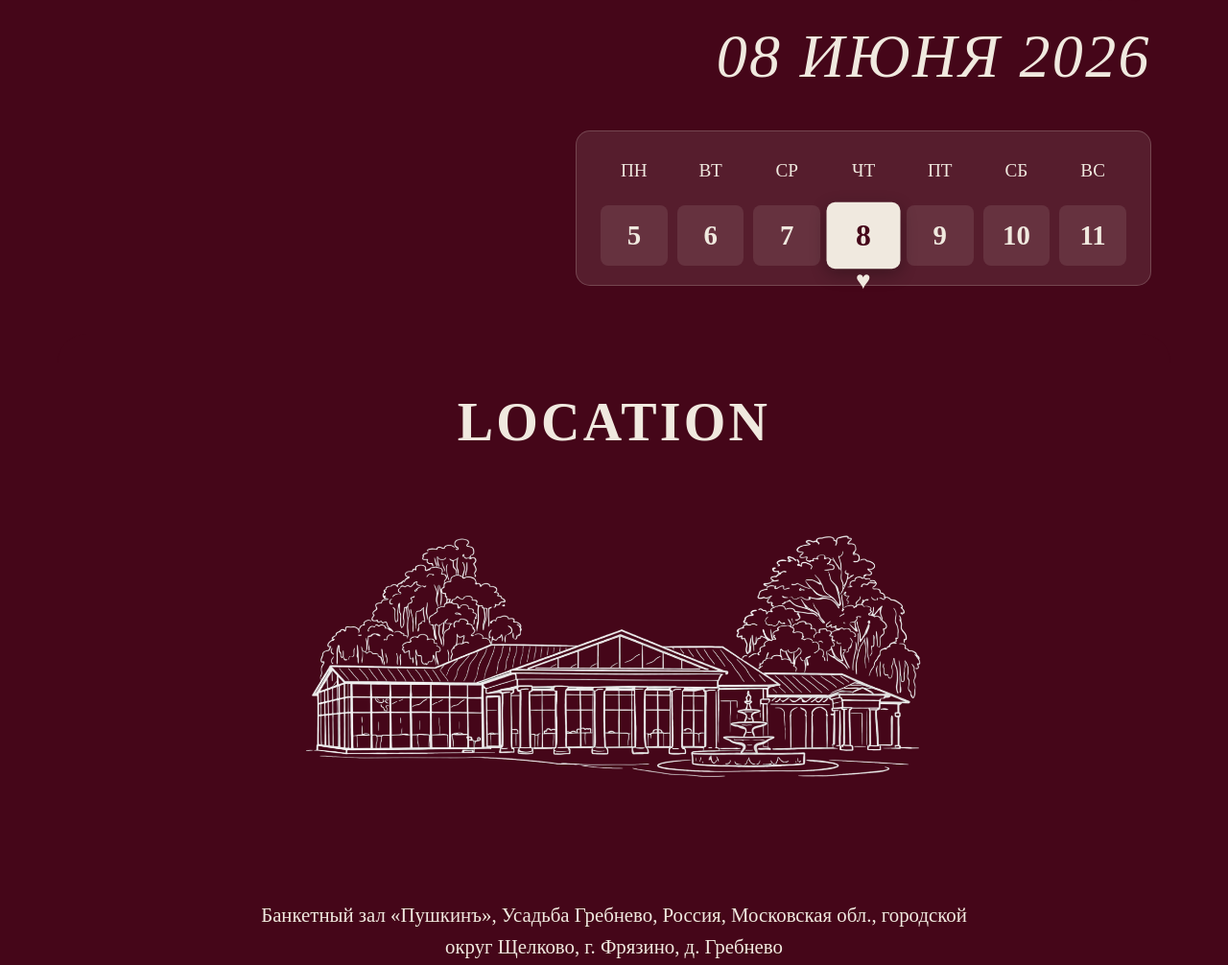
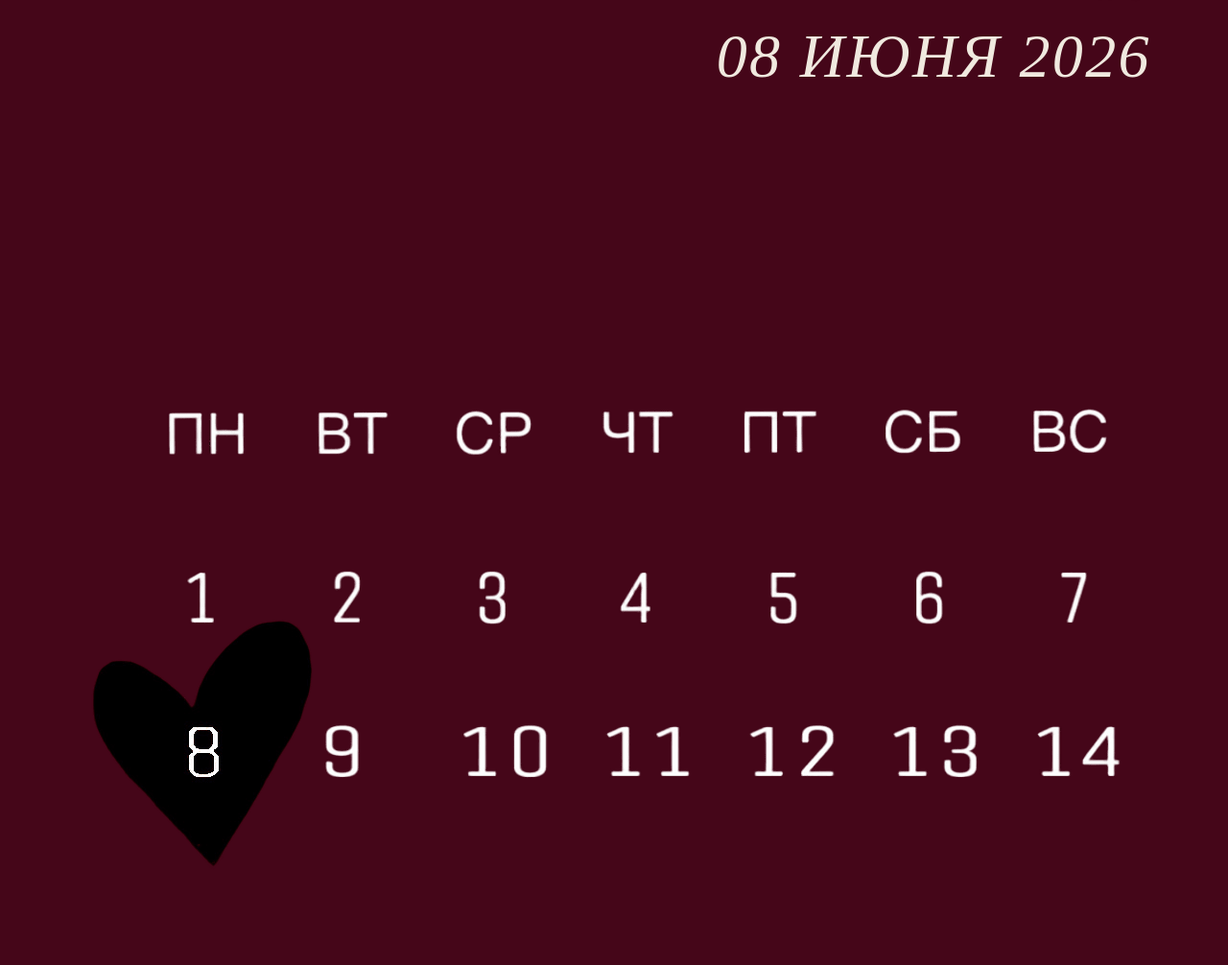
Before and after one commit to hubbleofficial1163-design/2638-2, a plain HTML site: page index.html in a window 1280 px wide. Shown: the part 921-1927 px from the top of the page at 96% size. Drawn offline with Linux system fonts and the light colour scheme; a web font is replaced by a local one.

Commit message:
index.html

```diff
--- a/index.html
+++ b/index.html
@@ -64,25 +64,8 @@
                 <div class="date">08 ИЮНЯ 2026</div>
 
                 <!-- Простой недельный календарь -->
-                <div class="simple-calendar">
-                    <div class="calendar-row">
-                        <div class="calendar-day">ПН</div>
-                        <div class="calendar-day">ВТ</div>
-                        <div class="calendar-day">СР</div>
-                        <div class="calendar-day wedding">ЧТ</div>
-                        <div class="calendar-day">ПТ</div>
-                        <div class="calendar-day">СБ</div>
-                        <div class="calendar-day">ВС</div>
-                    </div>
-                    <div class="calendar-row">
-                        <div class="calendar-date">5</div>
-                        <div class="calendar-date">6</div>
-                        <div class="calendar-date">7</div>
-                        <div class="calendar-date wedding-date">8</div>
-                        <div class="calendar-date">9</div>
-                        <div class="calendar-date">10</div>
-                        <div class="calendar-date">11</div>
-                    </div>
+                <div class="date-photo-container">
+                    <img src="4.png" alt="Дата свадьбы 8 июня 2026" class="date-photo">
                 </div>
             </div>
 
@@ -239,7 +222,7 @@
     <!-- Секция "RSVP" (СВЕТЛЫЙ ФОН) -->
     <section class="rsvp-section">
         <div class="rsvp-container">
-            <h2 class="rsvp-title">RSVP</h2>
+            <h2 class="rsvp-title">АНКЕТА</h2>
 
             <div class="rsvp-content">
                 <p class="rsvp-text">
```
